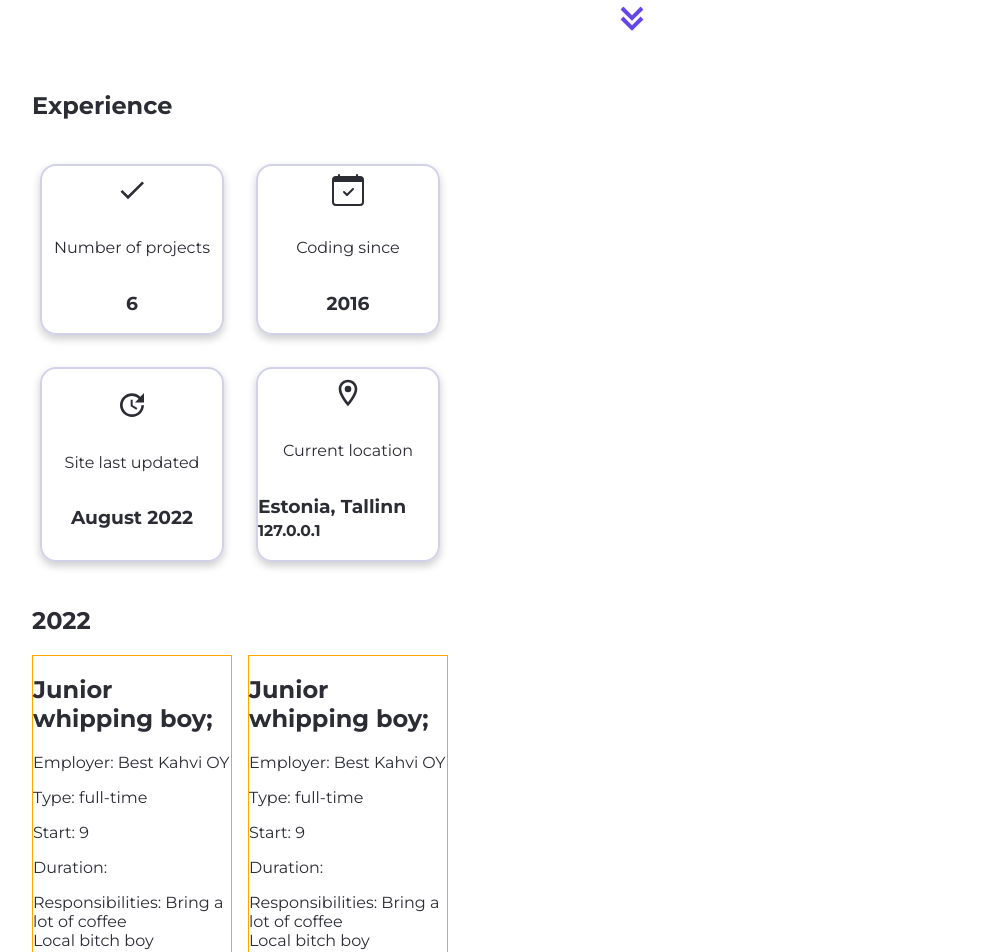
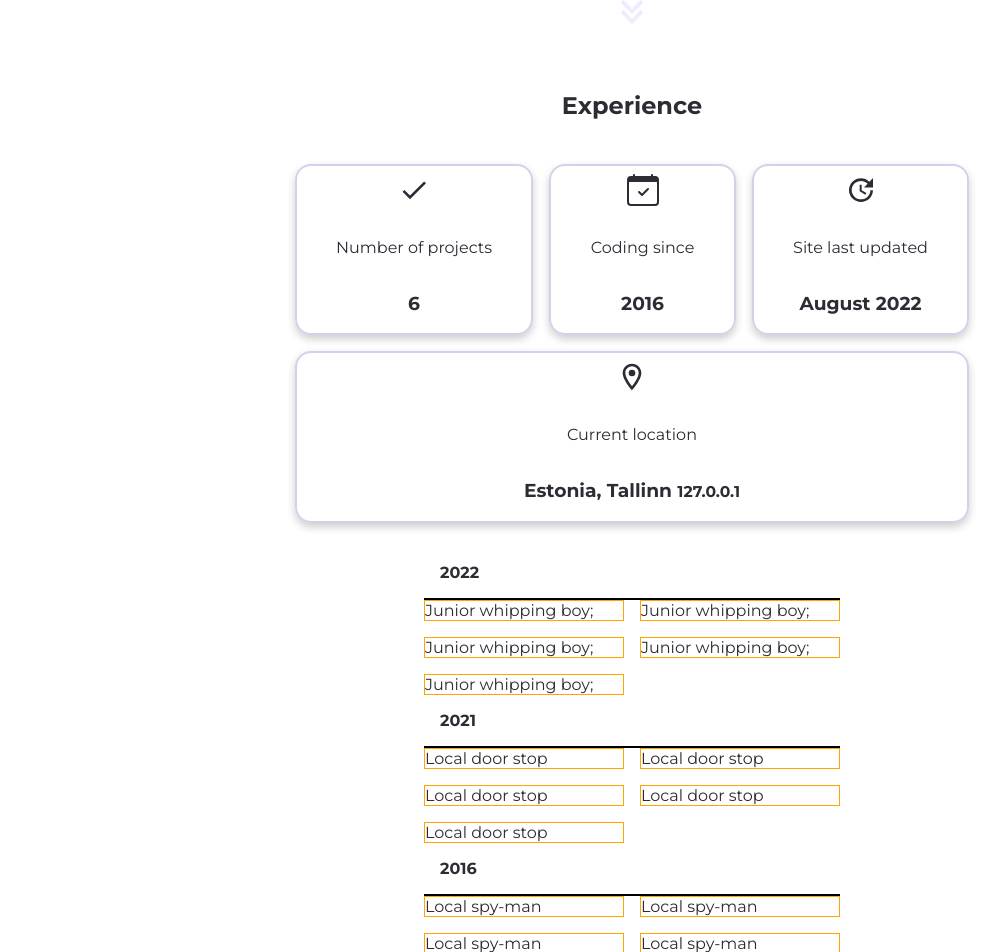
Before and after one commit to Seeru-crypto/aurora_front, a Next.js app: page / in a window 1280 px wide. Shown: the part 729-1681 px from the top of the page, without its empty margins (8-1011 px from the left). Built offline with nearby package versions, Linux system fonts and the light colour scheme.

Commit message:
feat(timeline-view): add timeline components

```diff
--- a/src/components/experience/Experience.tsx
+++ b/src/components/experience/Experience.tsx
@@ -1,14 +1,16 @@
 import React, {ForwardedRef, useEffect} from 'react';
 import styled from 'styled-components';
-import {TimelineCard} from '../../lib/load-data';
+import {TimelineCard as TimelineCardType} from '../../lib/load-data';
 import SectionCounter from './SectionCounter';
 import data from '../../data.json';
+import YearBox from "./YearBox";
+import TimelineCard from './TimelineCard';
 
 interface ExperienceProps {
-    timeLineCards: TimelineCard[];
+    timeLineCards: TimelineCardType[];
 }
 
-type ExperienceType = {
+export type ExperienceType = {
     startDate: string,
     employer: string,
     title: string,
@@ -55,18 +57,10 @@ const Experience = React.forwardRef((props: ExperienceProps, ref: ForwardedRef<H
             <div className="timeline">
                 {eventYears.map((entry) => (
                     <>
-                        <h1 key={entry}>{entry}</h1>
+                        <YearBox key={entry} year={entry}/>
                         <div className="cards">
                         {Array.from(sortedEvents.get(entry) as ExperienceType[]).map((event: ExperienceType) => (
-                                <div className="eventCard" key={event.startDate}>
-                                    <h2>{event.title}</h2>
-                                    <p>Employer: {event.employer}</p>
-                                    <p>Type: {event.typeOfEmployment}</p>
-                                    <p>Start: {new Date(event.startDate).getDate()}</p>
-                                    <p>Duration: {event.durationMonths}</p>
-                                    <p>Responsibilities: {event.responsibilities.map((responsibility: string, index: number) => (<><span key={index}>{responsibility}</span><br /></>))}</p>
-                                    <p>{event.achievements.map((achievement: string, index: number) => (<><span key={index}>{achievement}</span><br /></>))}</p>
-                                </div>
+                            <TimelineCard key={event.startDate} event={event} />
                             )
                         )}
                         </div>
@@ -77,12 +71,15 @@ const Experience = React.forwardRef((props: ExperienceProps, ref: ForwardedRef<H
     );
 });
 
-
 Experience.displayName = 'Experience display';
 
 export default Experience;
 
 const ExperienceStyle = styled.section`
+  display: flex;
+  justify-content: center;
+  flex-direction: column;
+  align-items: center;
 
   .cards{
     display: grid;
@@ -91,11 +88,7 @@ const ExperienceStyle = styled.section`
     grid-column-gap: 1rem;
     grid-row-gap: 1rem;
     color: ${props => props.theme.red};
+    align-items: center;
 
   }
-
-.eventCard{
-  border: orange 1px solid;
-}
-
 `;
--- a/src/components/experience/SectionCounter.tsx
+++ b/src/components/experience/SectionCounter.tsx
@@ -16,29 +16,29 @@ export default function SectionCounter(): JSX.Element {
 
   return (
     <SectionCounterStyle>
-      <div className="cards">
-        <div className="card">
+      <div className="sectionCards">
+        <div className="sectionCard">
           <i className='icon'>
             <MdOutlineDone />
           </i>
           <p>{HERO_SECTION_PROJECTS_TITLE}</p>
           <h3>{numberOfProjects}</h3>
         </div>
-        <div className="card">
+        <div className="sectionCard">
           <i className="icon">
             <BsCalendarCheck />
           </i>
           <p>{HERO_SECTION_CODING_SINCE[0]}</p>
           <h3>{HERO_SECTION_CODING_SINCE[1]}</h3>
         </div>
-        <div className="card">
+        <div className="sectionCard">
           <i className="icon">
             <MdUpdate />
           </i>
           <p>{HERO_SECTION_LAST_UPDATED_TITLE}</p>
           <h3>{auroraLastUpdated}</h3>
         </div>
-        <div className="card">
+        <div className="sectionCard">
           <i className="icon">
             <MdOutlineLocationOn />
           </i>
@@ -53,7 +53,7 @@ export default function SectionCounter(): JSX.Element {
 }
 
 const SectionCounterStyle = styled.div`
-  .cards {
+  .sectionCards {
     display: flex;
     flex-wrap: wrap;
     padding: 1rem 0;
@@ -64,7 +64,7 @@ const SectionCounterStyle = styled.div`
     margin: 0.5rem 0;
   }
 
-  .card {
+  .sectionCard {
     display: flex;
     flex-direction: column;
     justify-content: center;
--- /dev/null
+++ b/src/components/experience/TimelineCard.tsx
@@ -0,0 +1,17 @@
+import React from "react";
+import {ExperienceType} from "./Experience";
+import styled from "styled-components";
+
+const TimelineCard = ({event}: {event: ExperienceType}) => {
+    return(
+        <CardStyle>
+            {event.title}
+        </CardStyle>
+    )
+}
+
+export default TimelineCard
+
+const CardStyle = styled.div`
+    border: 1px solid orange;
+`
--- /dev/null
+++ b/src/components/experience/YearBox.tsx
@@ -0,0 +1,23 @@
+import React from "react";
+import styled from "styled-components";
+
+
+const YearBox = ({year}: { year: number }): JSX.Element => {
+    console.log({year})
+
+    return (
+        <StyledYearBox>
+            {year}
+        </StyledYearBox>
+    )
+
+}
+export default YearBox
+
+
+const StyledYearBox = styled.div`
+  font-weight: bold;
+  padding: 1rem;
+  border-bottom: 2px solid black;
+
+`
```
